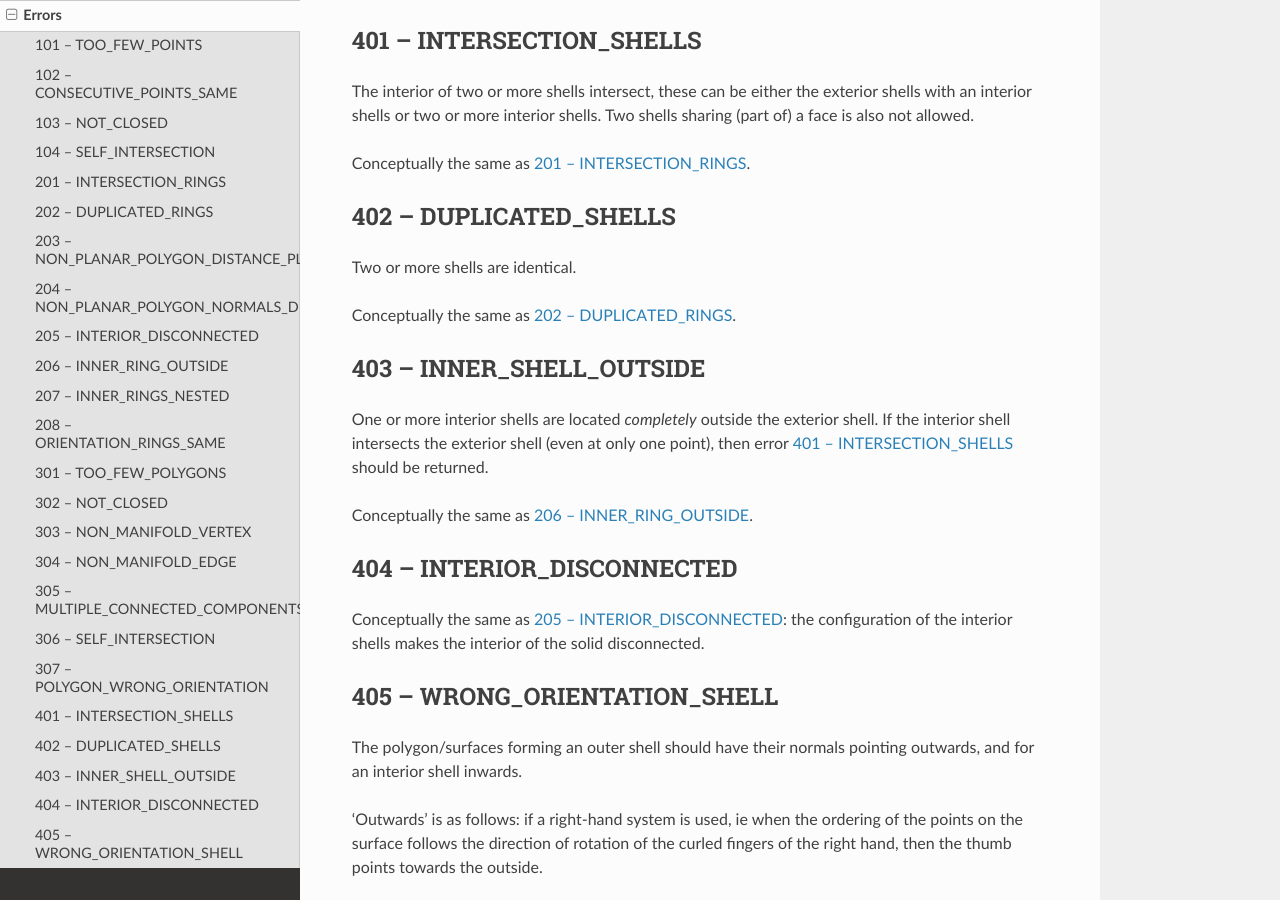
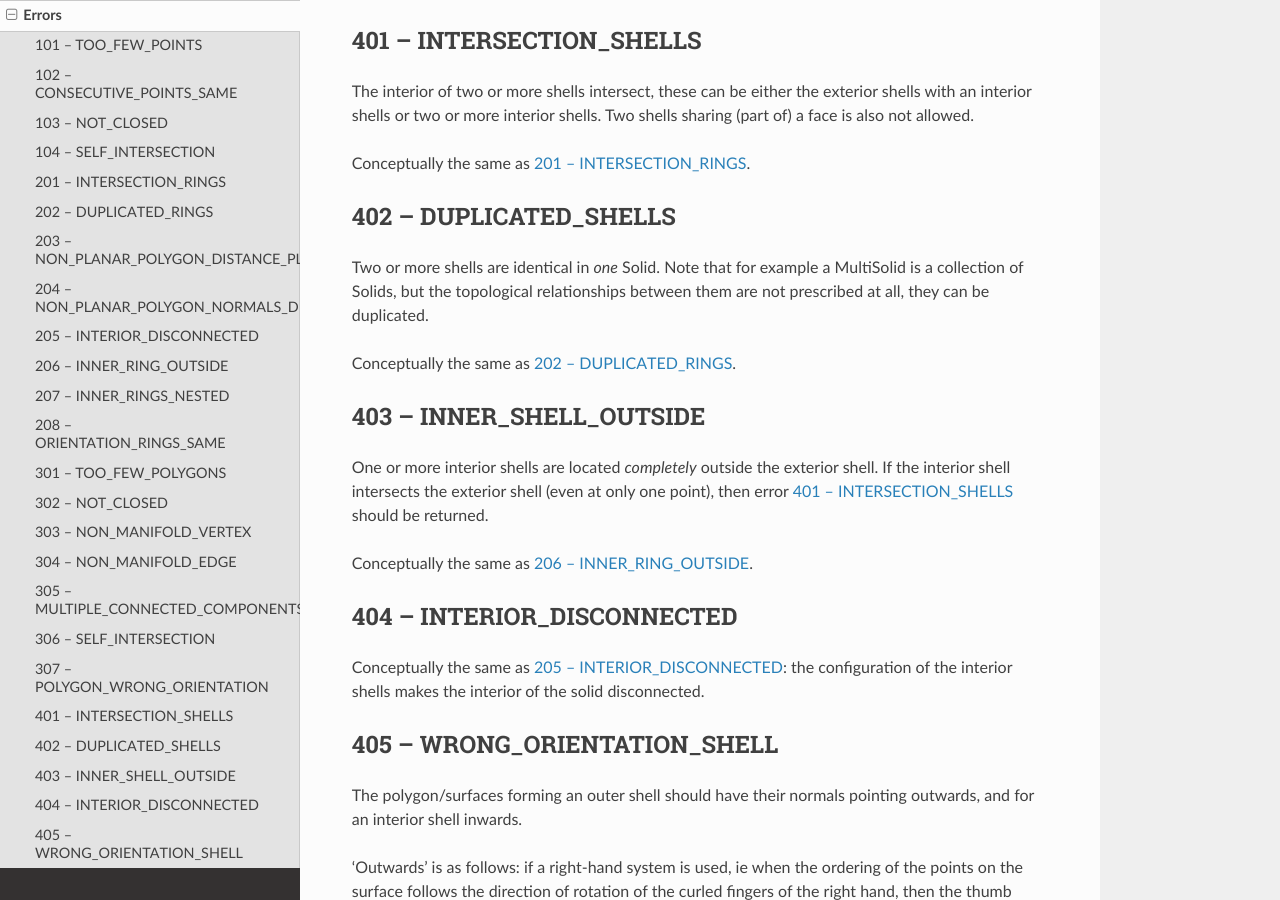
Before and after one commit to tudelft3d/val3dity, a Sphinx documentation site: the page built from docs/errors.rst, in a window 1280 px wide and 900 px high, scrolled down 8042 px. Built offline with Sphinx 7.4.7 and the Read the Docs theme 2.0.0, drawn with Linux system fonts in a browser that asks for light colours.

Commit message:
Specify 402
Closes #91

```diff
--- a/docs/errors.rst
+++ b/docs/errors.rst
@@ -240,7 +240,7 @@ Conceptually the same as :ref:`error_201`.
 
 402 -- DUPLICATED_SHELLS
 ------------------------
-Two or more shells are identical.
+Two or more shells are identical in *one* Solid. Note that for example a MultiSolid is a collection of Solids, but the topological relationships between them are not prescribed at all, they can be duplicated.
 
 Conceptually the same as :ref:`error_202`.
 
```
